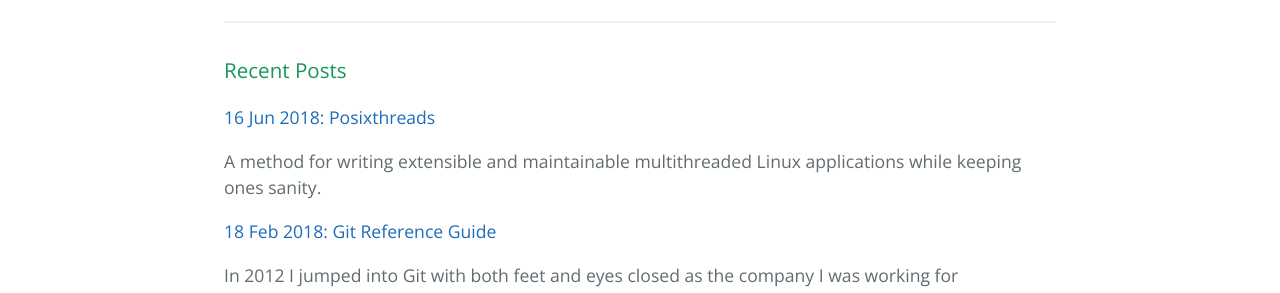
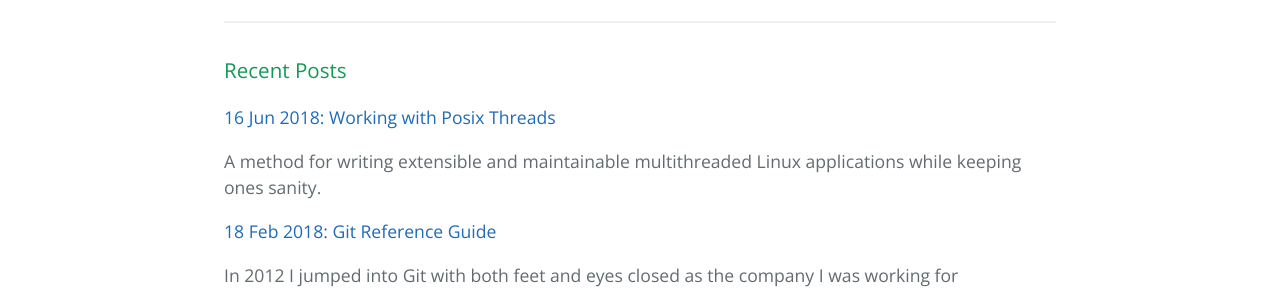
Before and after one commit to wparkermackenzie/wparkermackenzie.github.io, a Jekyll site: the page built from index.md, in a window 1280 px wide. Shown: the part 814-1107 px from the top of the page. Built offline with Jekyll 4.4.1, drawn with Linux system fonts in a browser that asks for light colours; our own code applies the rules of GitHub Pages for plain Markdown files.

Commit message:
Add header to Linux Programming - Posix Threads blog post

```diff
--- a/Linux Programming/_posts/2018-06-16-PosixThreads.md
+++ b/Linux Programming/_posts/2018-06-16-Posix Threads.md
@@ -1,3 +1,8 @@
+---
+layout: default
+title: "Working with Posix Threads"
+---
+
 A method for writing extensible and maintainable multithreaded Linux applications while keeping ones sanity.
 
 ---
```
